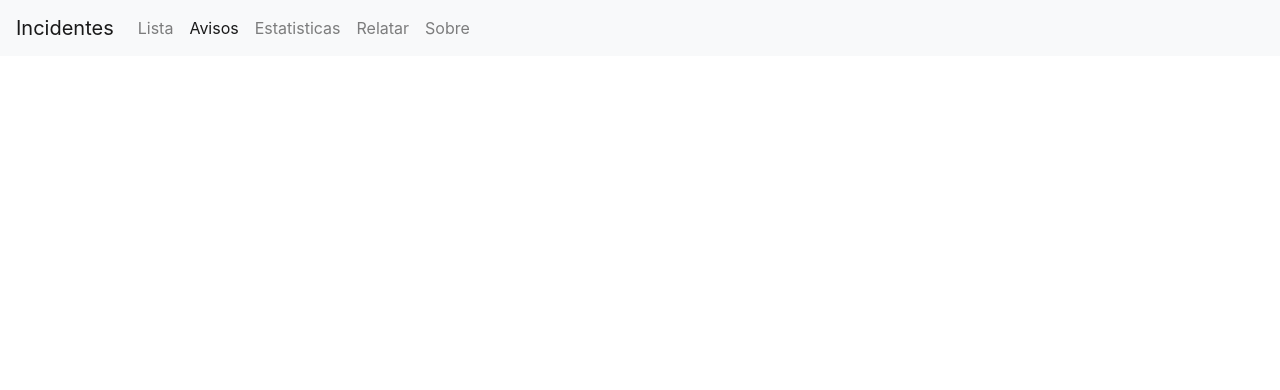
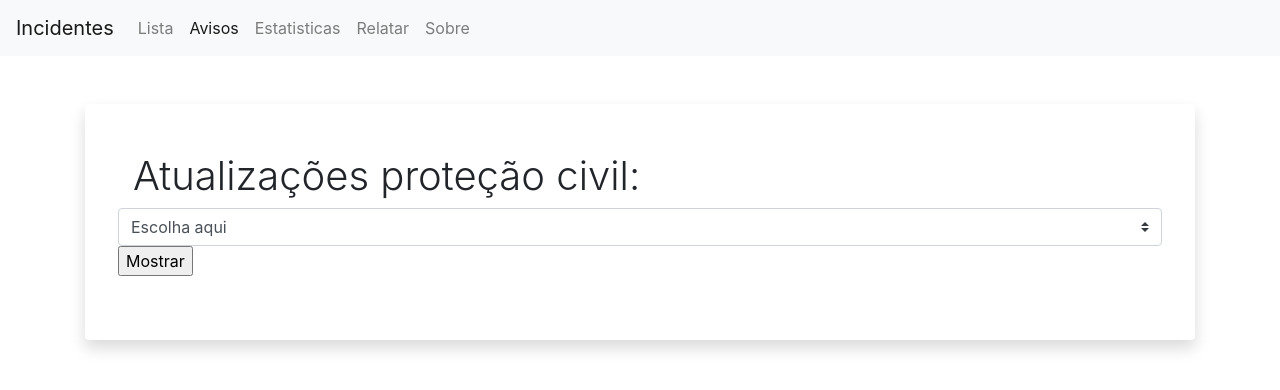
Before and after one commit to tuxPT/edc_tp2, a Django app: template webapp/app/templates/avisos.html in a window 1280 px wide. Shown: the top 390 px of the page. Run offline with Django 3.2, Linux system fonts and the light colour scheme; the template is opened without the code that fills it, so the values that code supplies are empty; some libraries are stand-ins or nearby versions.

Commit message:
o commit que o tiago mandou no dia da apresentação quando teve 2 semanas para faze-lo

```diff
--- a/webapp/app/templates/avisos.html
+++ b/webapp/app/templates/avisos.html
@@ -7,6 +7,10 @@
 
     <!-- Bootstrap CSS -->
     <link rel="stylesheet" href="https://stackpath.bootstrapcdn.com/bootstrap/4.3.1/css/bootstrap.min.css" integrity="sha384-ggOyR0iXCbMQv3Xipma34MD+dH/1fQ784/j6cY/iJTQUOhcWr7x9JvoRxT2MZw1T" crossorigin="anonymous">
+
+    <!-- Css -->
+    {% load staticfiles %}
+    <link rel="stylesheet" href="{% static 'css/style.css' %}">
 
      <title>Incidentes</title>
   </head>
@@ -42,5 +46,38 @@
 
   </header>
 
+    <!--Usar xpath para ir buscar as cenas ao ficheiro rss-xml
+     Sempre que alguem carrega no botão atualizar, carregar o ficheiro rss-xml -->
+ <div class="container">
+      <div class="card border-0 shadow my-5">
+        <div class="card-body p-5">
+             <h1 class="font-weight-light">Atualizações proteção civil:</h1>
+             <div class="div_class" style="width: 100%" >
+                <div class="row">
+                    <div class="div2_class" style="width: 100%">
+                        <!-- Category -->
+                        <div class="single category">
+                            <form action="/getRSS2" method="GET">
+                            <select name="RSS" class="custom-select">
+                                <option selected disabled>Escolha aqui</option>
+                                <option value="feed">Agenda</option>
+                                <option value="feed1">Notícias</option>
+                                <option value="feed2">Avisos à população</option>
+                                <option value="feed3">Comunicados de Imprensa</option>
+                                <input type="submit" value="Mostrar" class="submit">
+                            </select>
+                            </form>
+                            <ul class="list-unstyled">
+                                {%  for entry in news %}
+                                    <li><a href="{{ entry.link }}">{{ entry.title }}</a></li>
+                                {% endfor %}
+                            </ul>
+                       </div>
+                    </div>
+                </div>
+             </div>
+        </div>
+      </div>
+ </div>
 </body>
 </html>
--- a/webapp/webapp/urls.py
+++ b/webapp/webapp/urls.py
@@ -26,7 +26,8 @@ urlpatterns = [
     path('sobre_url', views.sobre),
     path('relatar_url', views.relatar),
     path('estatisticas_url', views.estatisticas),
-    path('avisos_url', views.avisos),
+    path('avisos_url', views.getRSS),
+    path('getRSS2', views.getRSS2),
     path('store_url', views.store_data),
     path('listar_url', views.listar),
     path('listar_distrito_url', views.listar_distrito),
```
Also changed, not shown: webapp/app/views.py (+46 -2 lines), 2 other files.
